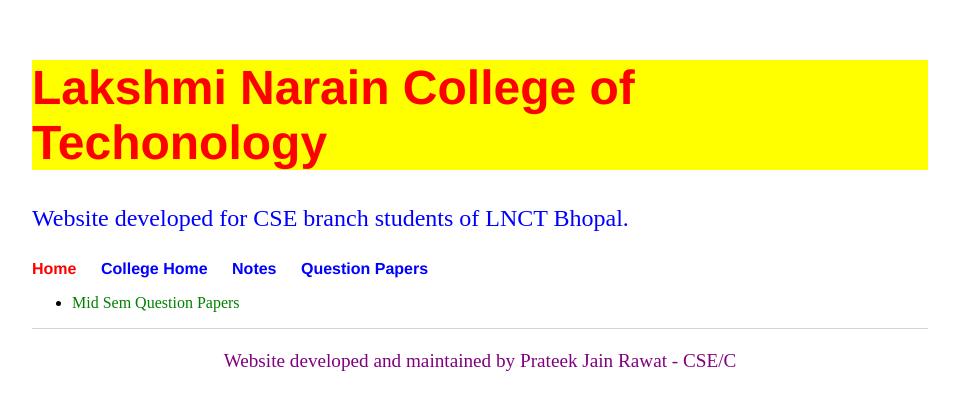
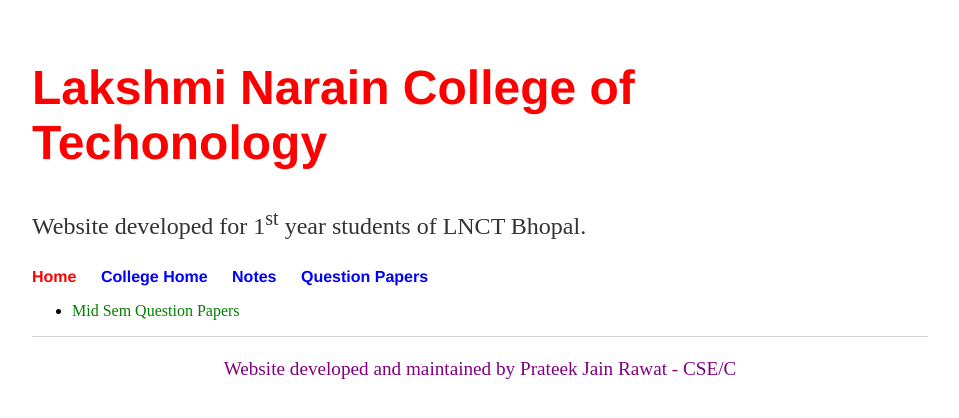
Before and after one commit to prateekraawat1/prateekraawat1.github.io, a Jekyll site: the page built from papers.html, in a window 1280 px wide. Shown: the top 418 px of the page, without its empty margins (160-1119 px from the left). Built offline with Jekyll 4.4.1, drawn with Linux system fonts in a browser that asks for light colours.

Commit message:
Update pages to include default.html

```diff
--- a/notes.html
+++ b/notes.html
@@ -1,6 +1,6 @@
 ---
 layout: default
-title: About
+title: Subject Notes
 ---
 
 <div class="blurb">
--- a/papers.html
+++ b/papers.html
@@ -1,31 +1,10 @@
-<!DOCTYPE html>
-<html>
-    <head>
-                <title>LNCT BHOPAL</title>
-                <!-- link to main stylesheet -->
-				<link rel="stylesheet" type="text/css" href="/css/main.css">
-	</head>
-	<body>
-		<div class="container">
-    		<div class="blurb">
-        		<h1 style="color:Red;background-color:Yellow">Lakshmi Narain College of Techonology</h1>
-				<p style="color:Blue">Website developed for CSE branch students of LNCT Bhopal.</a></p>
-    		</div><!-- /.blurb -->
-		</div><!-- /.container -->
-		<nav>
-    		<ul>
-        		<li><a href="/index.html" style="color:red">Home</a></li>
-				<li><a href="/lnct.html" style="color:blue">College Home</a></li>
-				<li><a href="/notes.html" style="color:blue">Notes</a></li>
-				<li><a href="/papers.html" style="color:blue">Question Papers</a></li>
-			</ul>
-		</nav>
+---
+layout: default
+title: Question Papers
+---
+
+<div class="blurb">
 		<ul>
 			<li><a href="/midsem.html">Mid Sem Question Papers</a></li>
 		</ul>
-
-		<footer>
-			<center><p style="color:Purple">Website developed and maintained by Prateek Jain Rawat - CSE/C</p></center>
-		</footer>
-	</body>
-</html>
+</div>
```
Also changed, not shown: datesheet.html (+6 -30 lines), midsem.html (+7 -22 lines), timetable.html (+6 -30 lines).
